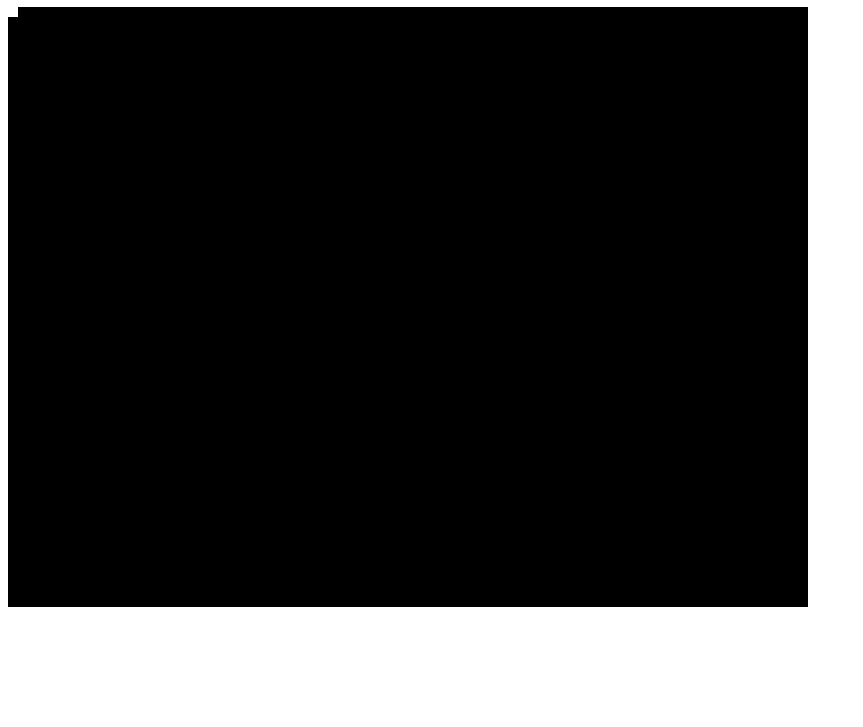
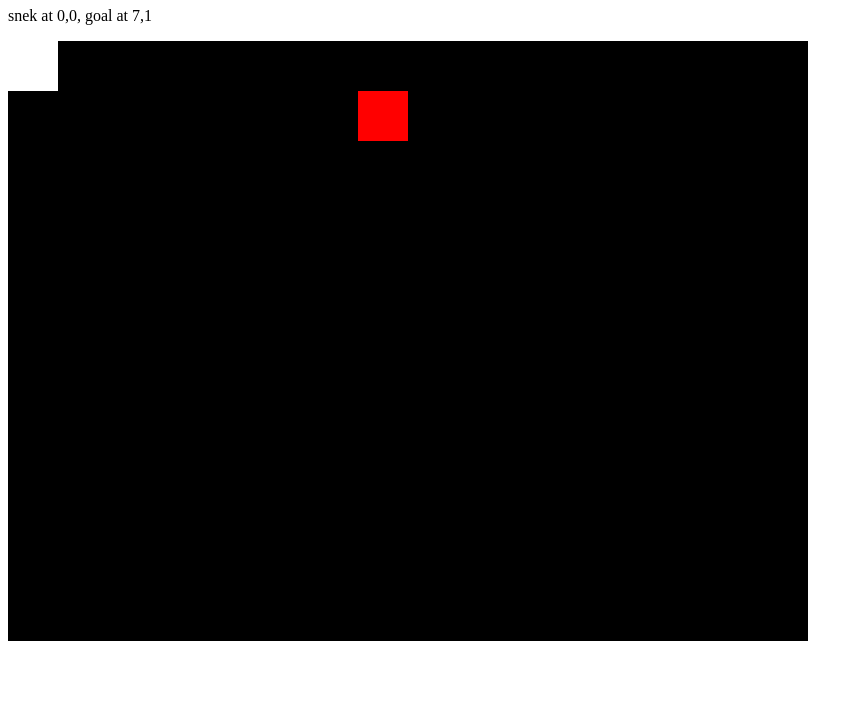
Before and after one commit to feuery/snek, a plain HTML site: page index.html in a window 1280 px wide. Shown: the part 73-800 px from the top of the page, without its empty margins (0-863 px from the left). Drawn offline with Linux system fonts and the light colour scheme.

Commit message:
we have a goal

```diff
--- a/index.html
+++ b/index.html
@@ -7,6 +7,9 @@
   </head>
   <body>
     <h1>snek by feuer</h1>
+    <p id="report"> asdfg </p>
     <canvas id="canv" width="800" height="600" />
+
+
   </body>
 </html>
--- a/snek.js
+++ b/snek.js
@@ -1,12 +1,28 @@
-let position = [0, 0]
+function rand(max) {
+  return Math.floor(Math.random() * max);
+}
+
+function make_snek_node(position) {
+    return {position,
+	    tail_node: null};
+}
+
+let head_node = make_snek_node([0,0]);
 let direction = [0, 0]
 let oldkey = null;
-const grid_w = 10, grid_h = 10;
+const grid_w = 50, grid_h = 50;
+let current_goal_position = null;
 
 function vec_plus (vec1, vec2) {
     let [x1, y1] = vec1,
 	[x2, y2] = vec2;
     return [x1 + x2, y1 + y2];
+}
+
+function vec_eq (vec1, vec2) {
+    let [x1, y1] = vec1,
+	[x2, y2] = vec2;
+    return x1 == x2 && y1 == y2;
 }
 
 function getCtx() {
@@ -22,22 +38,38 @@ function getCtx() {
 function draw(canvas, ctx) {
     console.assert(ctx);
 
-    let [x, y] = position;
+    let [x, y] = head_node.position;
 
     ctx.fillStyle = 'black';
     ctx.fillRect(0, 0, canvas.width, canvas.height);
 
     ctx.fillStyle = '#FFFFFF';
     ctx.fillRect(x * grid_w, y * grid_w, grid_w, grid_h);
+
+    let [goal_x, goal_y] = current_goal_position;
+    ctx.fillStyle = '#FF0000';
+    ctx.fillRect(goal_x * grid_w, goal_y * grid_h, grid_w, grid_h);
+}
+
+function new_goal(canvas) {
+    return [rand(canvas.width) / grid_w ,
+	    rand(canvas.height) / grid_h].map(Math.floor);
 }
 
 function update() {
 
     let [ctx, canvas] = getCtx();
 
-    position = vec_plus(position, direction);
+    head_node.position = vec_plus(head_node.position, direction);
+
+    if (vec_eq(head_node.position, current_goal_position)) {
+	current_goal_position = new_goal(canvas);
+    }
 
     draw(canvas, ctx);
+
+    document.querySelector('#report').innerText = `snek at ${head_node.position}, goal at ${current_goal_position}`;
+
 }
 
 function keyup(e) {
@@ -67,9 +99,10 @@ function keyup(e) {
 
 document.addEventListener('DOMContentLoaded', e => {
     let [ctx, canvas] = getCtx();
+    current_goal_position = new_goal(canvas);
     console.assert(ctx);
     draw(canvas, ctx);
-    setInterval(update, 100);
+    setInterval(update, 300);
 });
 
 document.addEventListener('keyup', keyup);
```
